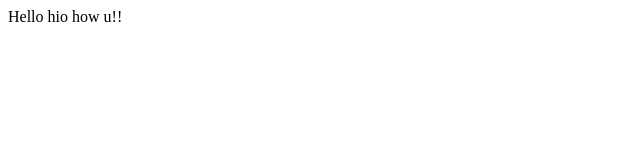
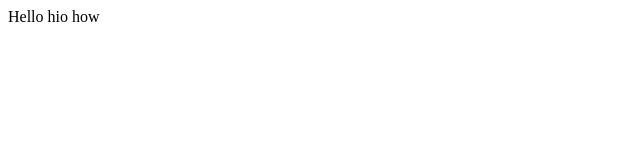
Before and after one commit to ankurgautam81/shadi_demo, a React app: page / in a window 1280 px wide. Shown: the top 160 px of the page, without its empty margins (0-640 px from the left). Built offline with nearby package versions, Linux system fonts and the light colour scheme.

Commit message:
app structure

```diff
--- a/main.js
+++ b/main.js
@@ -1,5 +1,5 @@
 import React from 'react';
 import ReactDOM from 'react-dom';
-import App from './App.js';
+import App from './src/App.js';
 
 ReactDOM.render(<App />, document.getElementById('app'));
--- a/App.js
+++ b/src/App.js
@@ -4,7 +4,7 @@ class App extends React.Component {
    render() {
       return (
          <div>
-            Hello hio how  u!!
+            Hello hio how
          </div>
       );
    }
```
